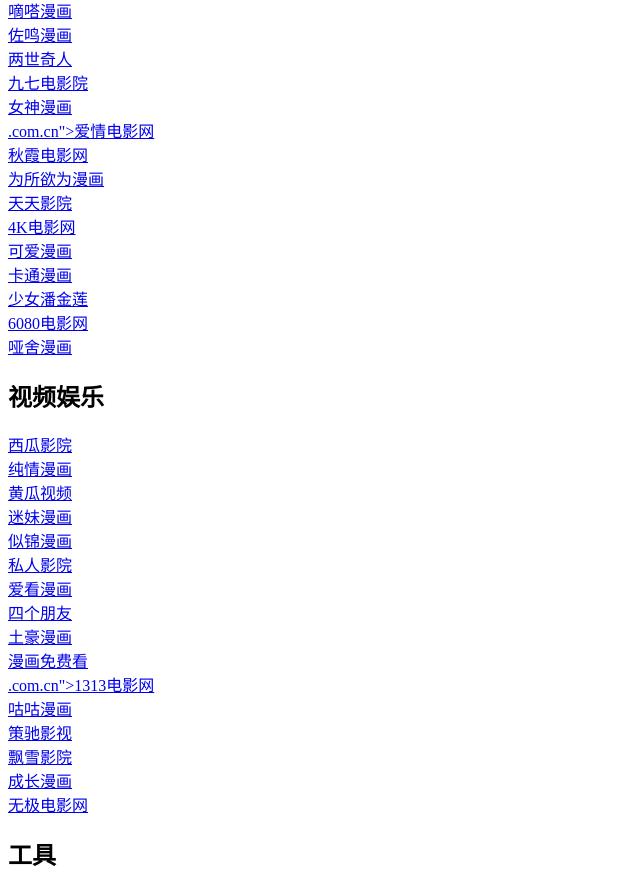
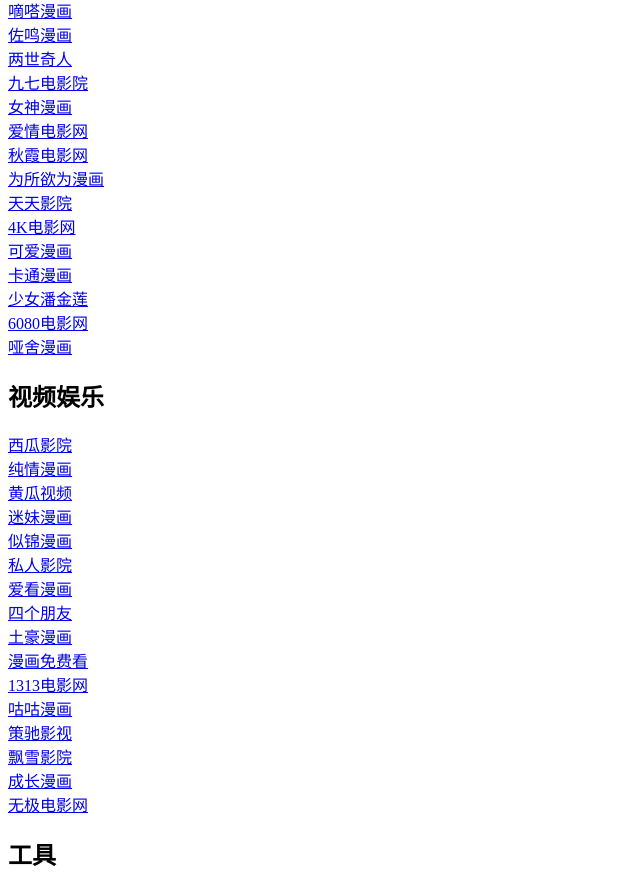
Before and after one commit to zuozhijiwangzhidaohang/zuozhijiwangzhidaohang.github.io, a plain HTML site: page index.html in a window 1280 px wide. Shown: the part 560-1451 px from the top of the page, without its empty margins (0-640 px from the left). Drawn offline with Linux system fonts and the light colour scheme.

Commit message:
Update index.html

```diff
--- a/index.html
+++ b/index.html
@@ -33,7 +33,7 @@
 <a href="https://www.liangshiqiren-zaixian.com.cn">两世奇人</a><br>
 <a href="https://www.jiuqidianyingyuan-yy.com.cn">九七电影院</a><br>
 <a href="https://www.nushenmanhua-cn.com.cn">女神漫画</a><br>
-<a href="https://www.aiqingdianyingwang-cn">.com.cn">爱情电影网</a><br>
+<a href="https://www.aiqingdianyingwang-cn.com.cn">爱情电影网</a><br>
 <a href="https://www.qiuxiadianyingwang-zaixian.com.cn">秋霞电影网</a><br>
 <a href="https://www.weisuoyuweimanhua-wap.com.cn">为所欲为漫画</a><br>
 <a href="https://tiantianyingyuan-top1.com.cn">天天影院</a><br>
@@ -56,7 +56,7 @@
 <a href="https://www.sigepengyou-ac.com.cn">四个朋友</a><br>
 <a href="https://tuhaomanhua-zh.com.cn">土豪漫画</a><br>
 <a href="https://manhuamianfeikan-wap.com.cn">漫画免费看</a><br>
-<a href="https://1313dianyingwang-cn">.com.cn">1313电影网</a><br>
+<a href="https://1313dianyingwang-cn.com.cn">1313电影网</a><br>
 <a href="https://gugumanhua-book.com.cn">咕咕漫画</a><br>
 <a href="https://cechiyingshi-ac.com.cn">策驰影视</a><br>
 <a href="https://piaoxueyingyuan-gw.com.cn">飘雪影院</a><br>
```
